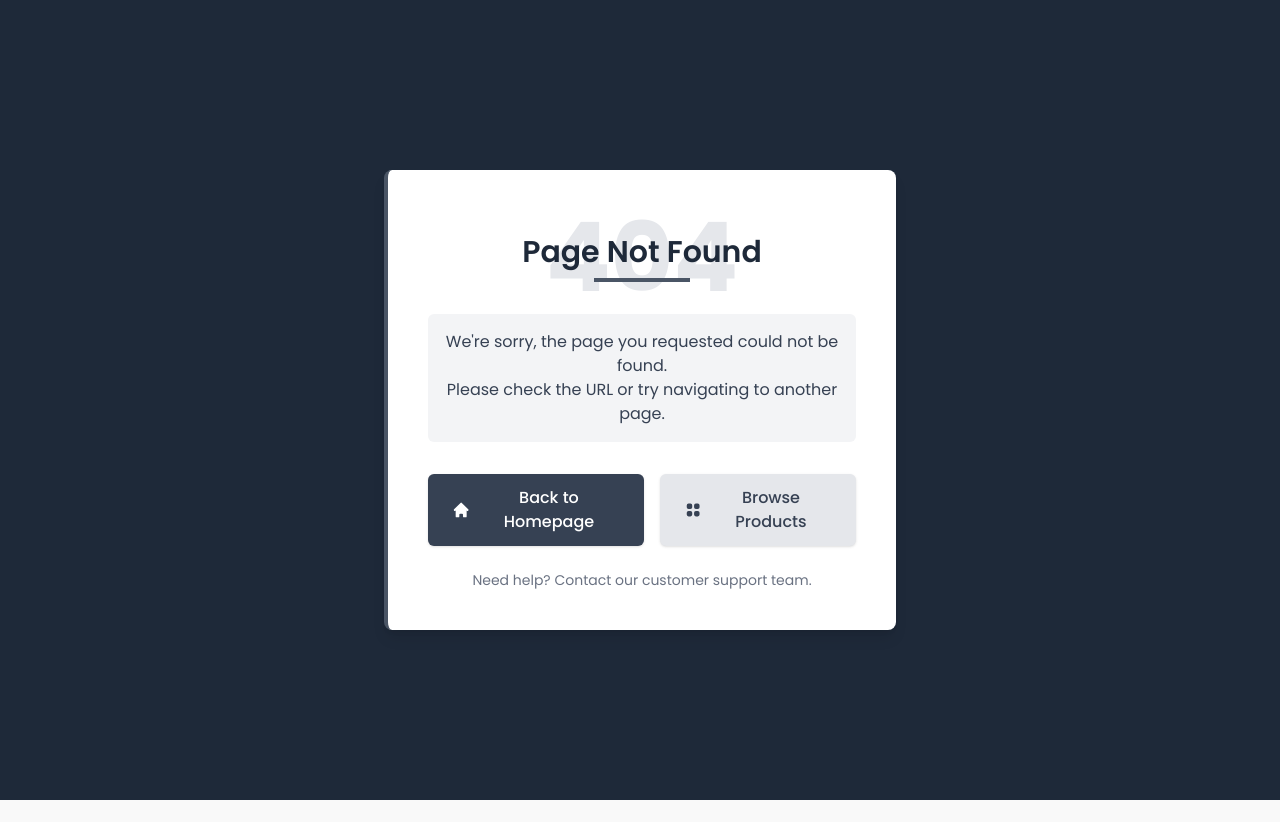
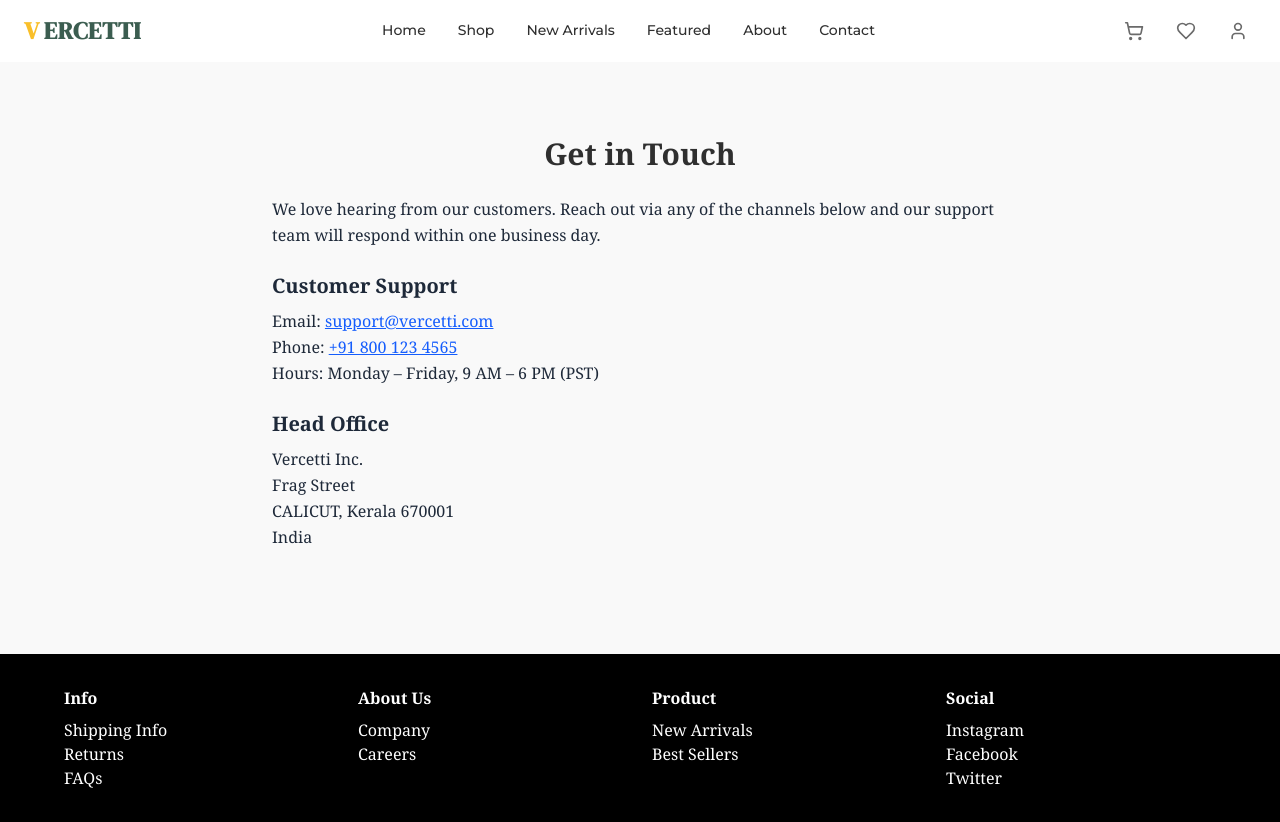
Before and after one commit to rabi-77/ecommerce, a React (Vite) app in the folder frontend/: page /contact in a window 1280 px wide. Before the commit the page ends 800 px from the top, so only its background shows below. Built offline with nearby package versions, Linux system fonts and the light colour scheme; no server answers.

Commit message:
few chnges

```diff
--- a/frontend/src/components/Navbar.jsx
+++ b/frontend/src/components/Navbar.jsx
@@ -123,11 +123,12 @@ export default function Navbar() {
         {/* Desktop Menu */}
         <nav className="hidden md:flex gap-8 text-sm font-alt font-medium">
           <Link to="/" className="hover:text-[var(--primary)] transition-colors py-2 border-b-2 border-transparent hover:border-[var(--primary)]">Home</Link>
+
           <Link to="/products" className="hover:text-[var(--primary)] transition-colors py-2 border-b-2 border-transparent hover:border-[var(--primary)]">Shop</Link>
           <Link to="/new-arrivals" className="hover:text-[var(--primary)] transition-colors py-2 border-b-2 border-transparent hover:border-[var(--primary)]">New Arrivals</Link>
           <Link to="/featured" className="hover:text-[var(--primary)] transition-colors py-2 border-b-2 border-transparent hover:border-[var(--primary)]">Featured</Link>
+          <Link to="/about" className="hover:text-[var(--primary)] transition-colors py-2 border-b-2 border-transparent hover:border-[var(--primary)]">About</Link>
           <Link to="/contact" className="hover:text-[var(--primary)] transition-colors py-2 border-b-2 border-transparent hover:border-[var(--primary)]">Contact</Link>
-          <Link to="/about" className="hover:text-[var(--primary)] transition-colors py-2 border-b-2 border-transparent hover:border-[var(--primary)]">About</Link>
         </nav>
 
         <div className="flex items-center gap-4 text-[var(--text-light)]">
@@ -302,6 +303,22 @@ export default function Navbar() {
               Home
             </Link>
             <Link
+              to="/about"
+              className="flex items-center px-3 py-3 text-base font-medium text-gray-900 hover:bg-gray-50 rounded-md"
+              onClick={() => setMobileMenuOpen(false)}
+            >
+              <Info size={18} className="mr-3" />
+              About
+            </Link>
+            <Link
+              to="/contact"
+              className="flex items-center px-3 py-3 text-base font-medium text-gray-900 hover:bg-gray-50 rounded-md"
+              onClick={() => setMobileMenuOpen(false)}
+            >
+              <Phone size={18} className="mr-3" />
+              Contact
+            </Link>
+            <Link
               to="/products"
               className="flex items-center px-3 py-3 text-base font-medium text-gray-900 hover:bg-gray-50 rounded-md"
               onClick={() => setMobileMenuOpen(false)}
@@ -324,22 +341,6 @@ export default function Navbar() {
             >
               <ShoppingBag size={20} className="mr-4 text-gray-500" />
               Featured
-            </Link>
-            <Link
-              to="/contact"
-              className="flex items-center px-3 py-3 text-base font-medium text-gray-900 hover:bg-gray-50 rounded-md"
-              onClick={() => setMobileMenuOpen(false)}
-            >
-              <Phone size={20} className="mr-4 text-gray-500" />
-              Contact
-            </Link>
-            <Link
-              to="/about"
-              className="flex items-center px-3 py-3 text-base font-medium text-gray-900 hover:bg-gray-50 rounded-md"
-              onClick={() => setMobileMenuOpen(false)}
-            >
-              <Info size={20} className="mr-4 text-gray-500" />
-              About
             </Link>
             <Link
               to="/wallet"
--- a/frontend/src/components/Sidebar.jsx
+++ b/frontend/src/components/Sidebar.jsx
@@ -10,7 +10,6 @@ const Sidebar = ({ onLinkClick = () => {} }) => {
     { name: 'Category', path: '/adm/category' },
     { name: 'Orders', path: '/adm/orders' },
     { name: 'Offers', path: '/adm/offers' },
-    { name: 'Banner', path: '/adm/banner' },
     { name: 'Coupons', path: '/adm/coupons' },
     { name: 'Sales Report', path: '/adm/sales-report' },
   ];
--- /dev/null
+++ b/frontend/src/pages/user/About.jsx
@@ -0,0 +1,25 @@
+import React from 'react';
+
+const About = () => {
+  return (
+    <section className="max-w-4xl mx-auto px-4 py-12">
+      <h1 className="text-3xl font-bold mb-6 text-center">About Vercetti</h1>
+      <p className="mb-4 text-gray-700 leading-relaxed">
+        Vercetti is a modern e-commerce platform focused on bringing the
+        trendiest fashion items to your doorstep. Founded in 2024, our mission
+        is to make high-quality, stylish apparel accessible to everyone.
+      </p>
+      <p className="mb-4 text-gray-700 leading-relaxed">
+        We partner directly with designers and manufacturers to curate unique
+        collections, ensuring that every product you find here meets our
+        stringent standards for quality and sustainability.
+      </p>
+      <p className="text-gray-700 leading-relaxed">
+        Thank you for being part of our journey. If you have any questions,
+        please don’t hesitate to <a href="/contact" className="text-blue-600 underline">contact us</a>.
+      </p>
+    </section>
+  );
+};
+
+export default About;
--- /dev/null
+++ b/frontend/src/pages/user/Contact.jsx
@@ -0,0 +1,33 @@
+import React from 'react';
+
+const Contact = () => {
+  return (
+    <section className="max-w-3xl mx-auto px-4 py-16">
+      <h1 className="text-3xl font-bold mb-6 text-center">Get in Touch</h1>
+
+      <div className="space-y-6 text-gray-800 leading-relaxed">
+        <p>
+          We love hearing from our customers. Reach out via any of the channels
+          below and our support team will respond within one business day.
+        </p>
+
+        <div>
+          <h2 className="text-xl font-semibold mb-2">Customer Support</h2>
+          <p>Email: <a href="mailto:support@vercetti.com" className="text-blue-600 underline">support@vercetti.com</a></p>
+          <p>Phone: <a href="tel:+1800123456" className="text-blue-600 underline">+91&nbsp;800&nbsp;123&nbsp;4565</a></p>
+          <p>Hours: Monday&nbsp;–&nbsp;Friday, 9&nbsp;AM&nbsp;–&nbsp;6&nbsp;PM&nbsp;(PST)</p>
+        </div>
+
+        <div>
+          <h2 className="text-xl font-semibold mb-2">Head Office</h2>
+          <p>Vercetti Inc.</p>
+          <p>Frag Street</p>
+          <p>CALICUT, Kerala&nbsp;670001</p>
+          <p>India</p>
+        </div>
+      </div>
+    </section>
+  );
+};
+
+export default Contact;
--- a/frontend/src/pages/user/HomePage.jsx
+++ b/frontend/src/pages/user/HomePage.jsx
@@ -253,31 +253,6 @@ const HomePage = () => {
         </div>
       </section>
 
-      {/* Newsletter */}
-      <section className="py-16">
-        <div className="container mx-auto px-4">
-          <div className="max-w-xl mx-auto text-center">
-            <h2 className="text-3xl font-bold text-gray-900 mb-4">Join Our Newsletter</h2>
-            <p className="text-gray-600 mb-6">
-              Subscribe to get special offers, free giveaways, and once-in-a-lifetime deals.
-            </p>
-            <form className="flex flex-col sm:flex-row gap-2">
-              <input
-                type="email"
-                placeholder="Your email address"
-                className="flex-1 px-4 py-3 rounded-full border border-gray-300 focus:outline-none focus:ring-2 focus:ring-blue-500"
-                required
-              />
-              <button
-                type="submit"
-                className="px-6 py-3 bg-blue-600 text-white rounded-full font-medium hover:bg-blue-700 transition-colors"
-              >
-                Subscribe
-              </button>
-            </form>
-          </div>
-        </div>
-      </section>
     </div>
   );
 };
--- a/frontend/src/routes/UserRoutes.jsx
+++ b/frontend/src/routes/UserRoutes.jsx
@@ -20,6 +20,10 @@ import Checkout from '../pages/user/Checkout';
 import OrderSuccess from '../pages/user/OrderSuccess';
 import OrderFailure from '../pages/user/OrderFailure';
 import WalletPage from "../pages/user/WalletPage";
+
+// Static pages
+import Contact from "../pages/user/Contact";
+import About from "../pages/user/About";
 
 // Profile components
 import ProfileLayout from "../pages/user/profile/ProfileLayout";
@@ -54,6 +58,8 @@ const UserRoutes = () => {
         <Route path="order/success/:id" element={<OrderSuccess />} />
         <Route path="order/failure/:id" element={<OrderFailure />} />
         <Route path="wallet" element={<WalletPage />} />
+        <Route path="contact" element={<Contact />} />
+        <Route path="about" element={<About />} />
       </Route>
 
       {/* Profile Routes */}
```
Also changed, not shown: 1 other file (tests, documents, lock files or other folders).
